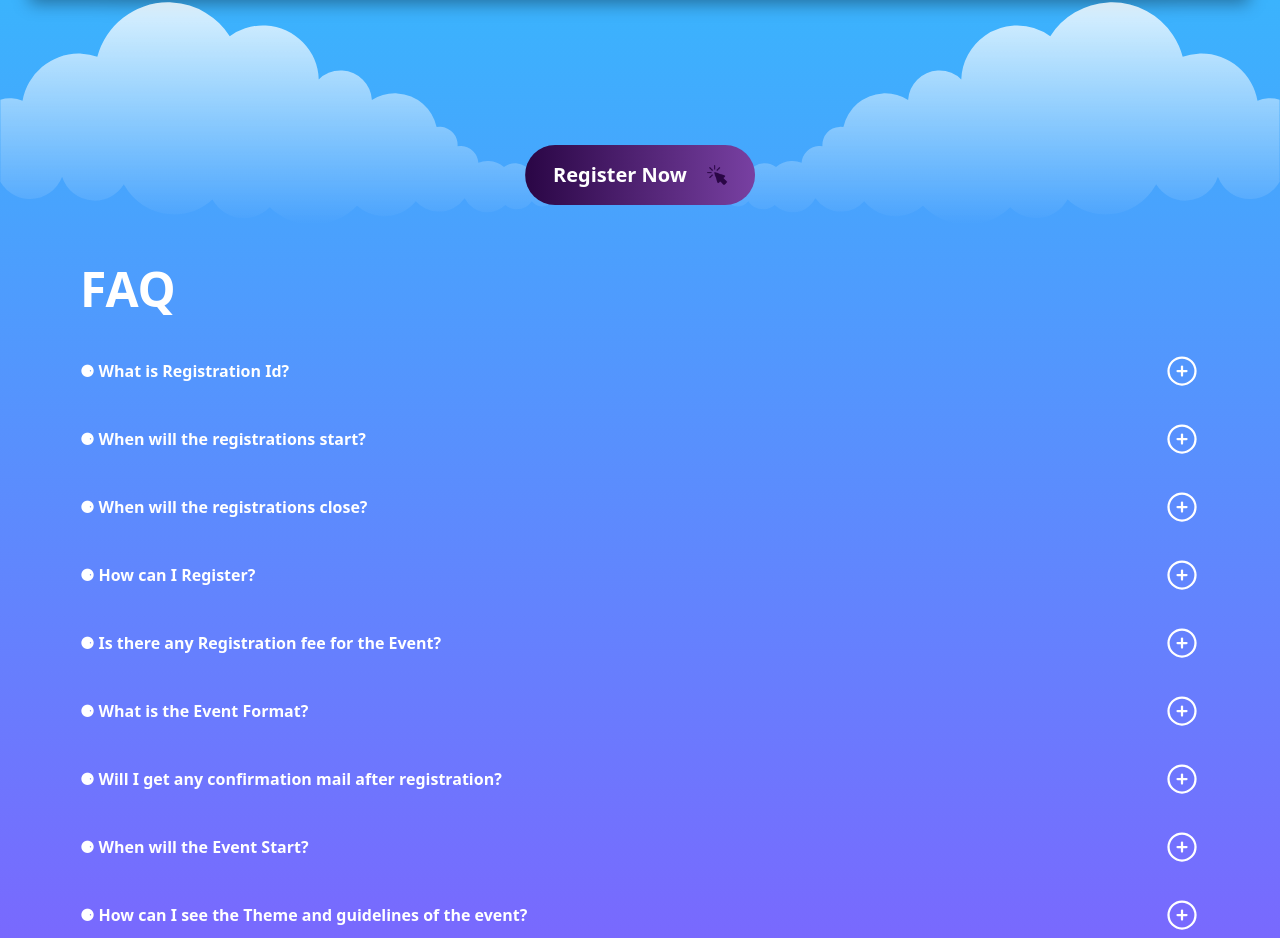
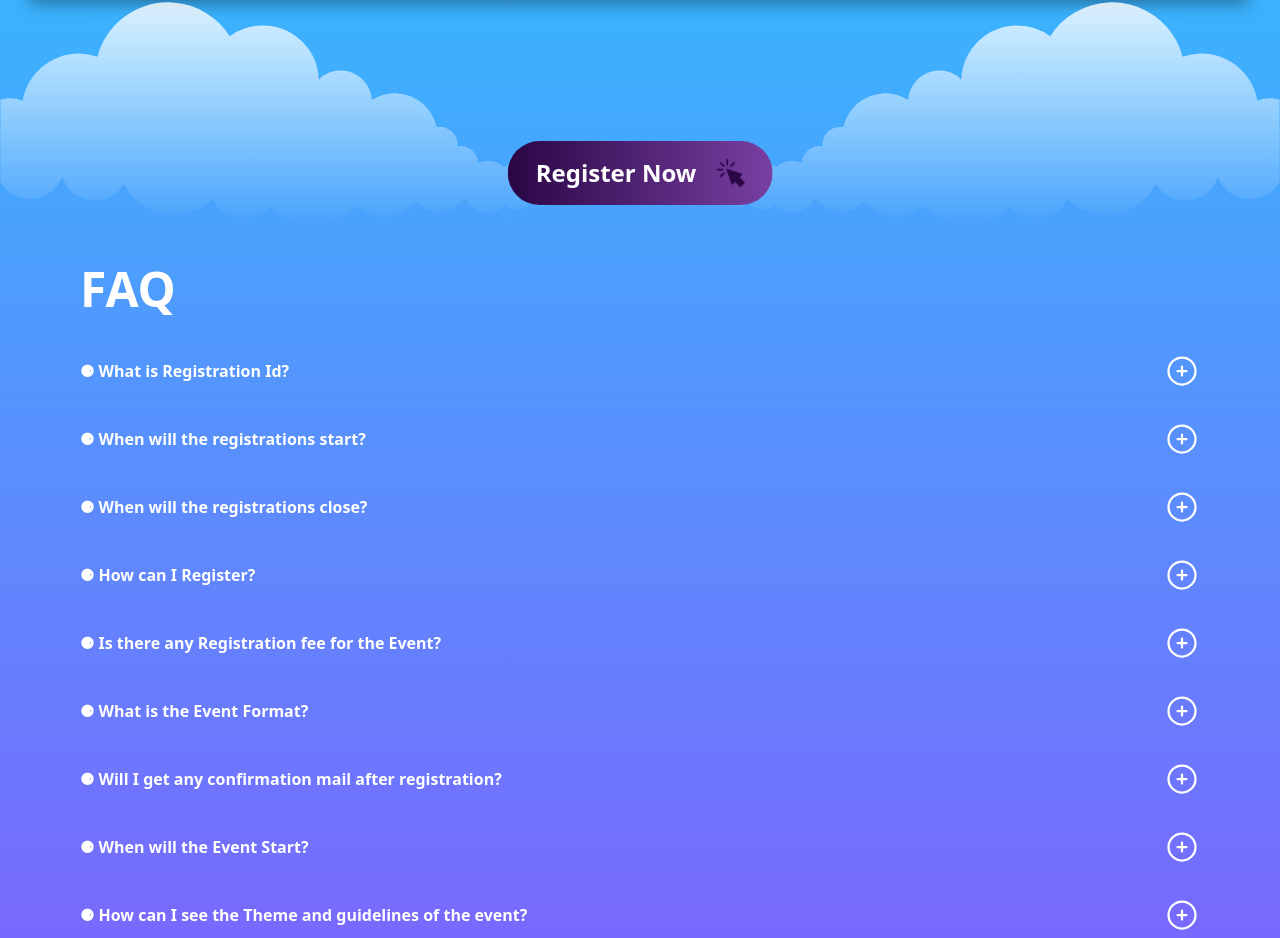
Before and after one commit to SohinijRover/KSTAR, a React (Create React App) app: page / in a window 1280 px wide. Shown: the part 2699-3637 px from the top of the page. Built offline with nearby package versions, Linux system fonts and the light colour scheme.

Commit message:
bottom register button push

```diff
--- a/src/Components/Home/Hero.js
+++ b/src/Components/Home/Hero.js
@@ -133,7 +133,7 @@ function Hero() {
           href="#"
           target="_blank"
           rel="noreferrer"
-          className="flex items-center hover:text-black bg-gradient-to-r hover:from-white hover:to-white from-viodeep to-violight text-white font-bold text-xl py-4 px-7 rounded-full bg-white absolute left-1/2 bottom-5 z-50"
+          className="flex items-center hover:text-black bg-gradient-to-r hover:from-white hover:to-white from-viodeep to-violight text-white font-bold text-2xl py-4 px-7 rounded-full bg-white absolute left-1/2 bottom-5 z-50"
           style={{transform: "translateX(-50%)"}}
         >
           <span className="flex gap-5 items-center">
@@ -141,7 +141,7 @@ function Hero() {
             <img
               src="./assets/Home/click.png"
               alt="register"
-              className="w-5 h-5 md:w-5 md:h-5"
+              className="w-7 h-7 md:w-7 md:h-7"
             />
           </span>
         </a>
```
